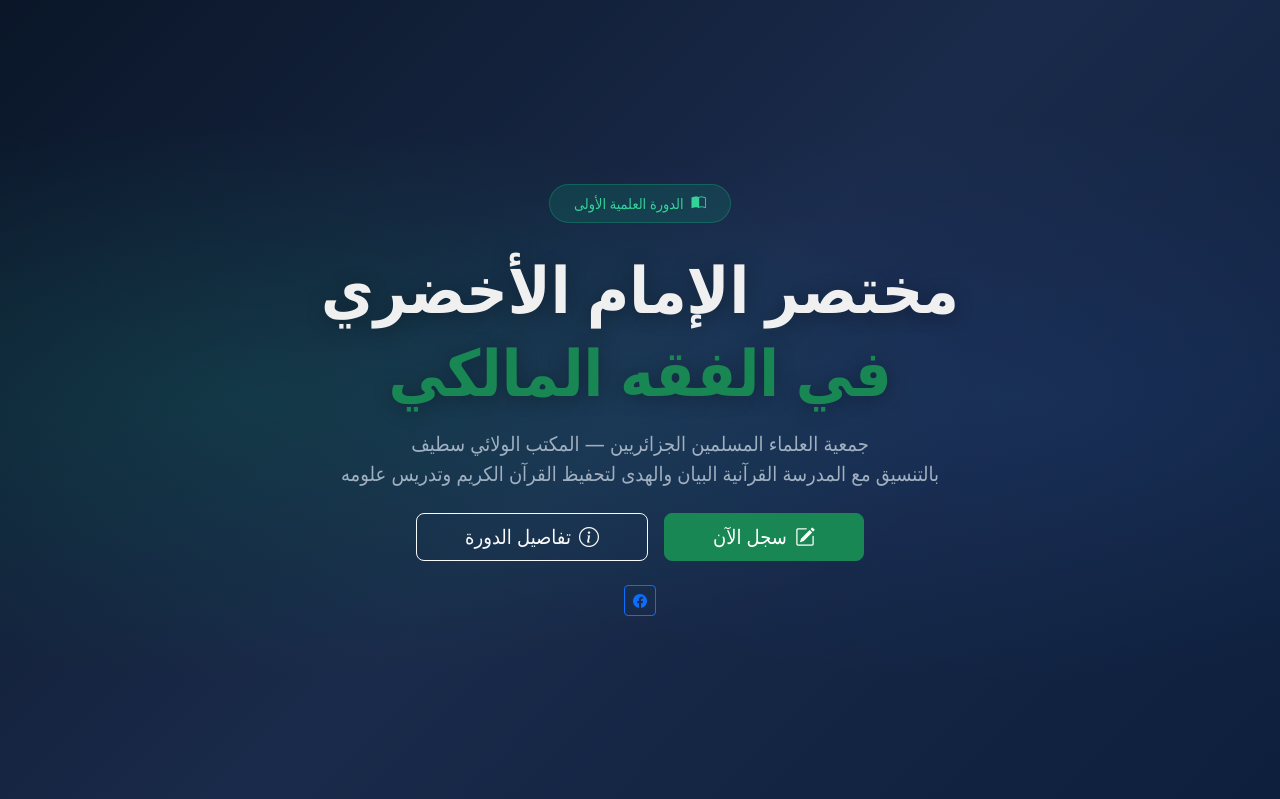
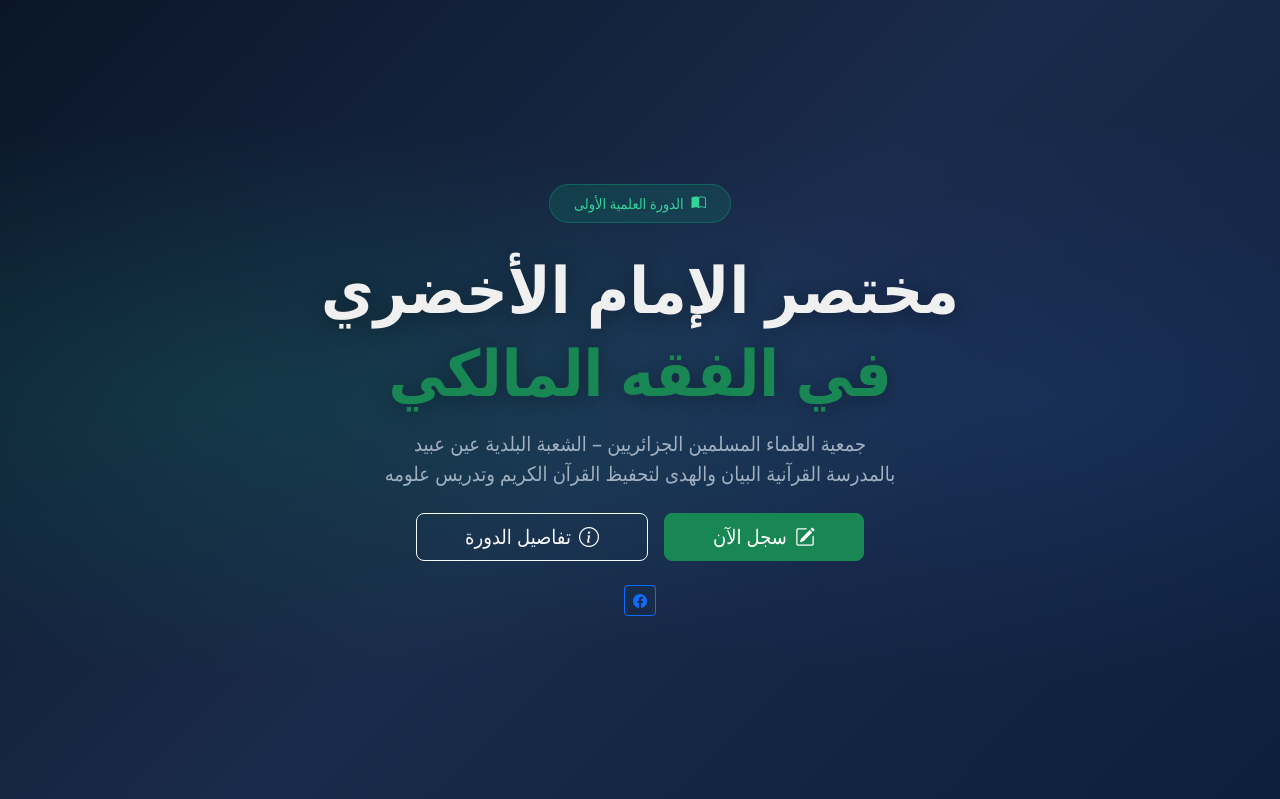
Before and after one commit to BayanDrp/dawra-malikia, a FastAPI app: page / in a window 1280 px wide. Shown: the top 799 px of the page. Run offline with FastAPI, Linux system fonts and the light colour scheme.

Commit message:
Update org name to الشعبة البلدية عين عبيد

```diff
--- a/templates/base.html
+++ b/templates/base.html
@@ -46,7 +46,7 @@
 
   <footer class="footer mt-auto py-3 bg-dark border-top border-secondary">
     <div class="container text-center text-secondary">
-      <small>جمعية العلماء المسلمين الجزائريين — المكتب الولائي سطيف &copy; 2025</small>
+      <small>جمعية العلماء المسلمين الجزائريين – الشعبة البلدية عين عبيد &copy; 2025</small>
     </div>
   </footer>
 
--- a/templates/landing.html
+++ b/templates/landing.html
@@ -26,8 +26,8 @@
             <span class="text-success">في الفقه المالكي</span>
           </h1>
           <p class="hero-subtitle lead mb-4">
-            جمعية العلماء المسلمين الجزائريين — المكتب الولائي سطيف<br>
-            بالتنسيق مع المدرسة القرآنية البيان والهدى لتحفيظ القرآن الكريم وتدريس علومه
+            جمعية العلماء المسلمين الجزائريين – الشعبة البلدية عين عبيد<br>
+            بالمدرسة القرآنية البيان والهدى لتحفيظ القرآن الكريم وتدريس علومه
           </p>
           <div class="d-flex justify-content-center gap-3 flex-wrap">
             <a href="#register" class="btn btn-success btn-lg px-5">
@@ -188,7 +188,7 @@
               <i class="bi bi-geo-alt"></i>
             </div>
             <h5>المكان الرئيسي</h5>
-            <p class="mb-0"><strong>ولاية سطيف</strong><br>المكتب الولائي — جمعية العلماء المسلمين الجزائريين</p>
+            <p class="mb-0"><strong>عين عبيد — سطيف</strong><br>جمعية العلماء المسلمين الجزائريين – الشعبة البلدية عين عبيد</p>
           </div>
         </div>
         <div class="col-md-6">
@@ -246,7 +246,7 @@
   <footer class="footer py-4 bg-dark border-top border-secondary">
     <div class="container text-center">
       <p class="mb-1 text-secondary">
-        جمعية العلماء المسلمين الجزائريين — المكتب الولائي سطيف
+        جمعية العلماء المسلمين الجزائريين – الشعبة البلدية عين عبيد
       </p>
       <p class="small text-secondary mb-0">
         بالتنسيق مع المدرسة القرآنية البيان والهدى لتحفيظ القرآن الكريم وتدريس علومه
```
Also changed, not shown: README.md.
